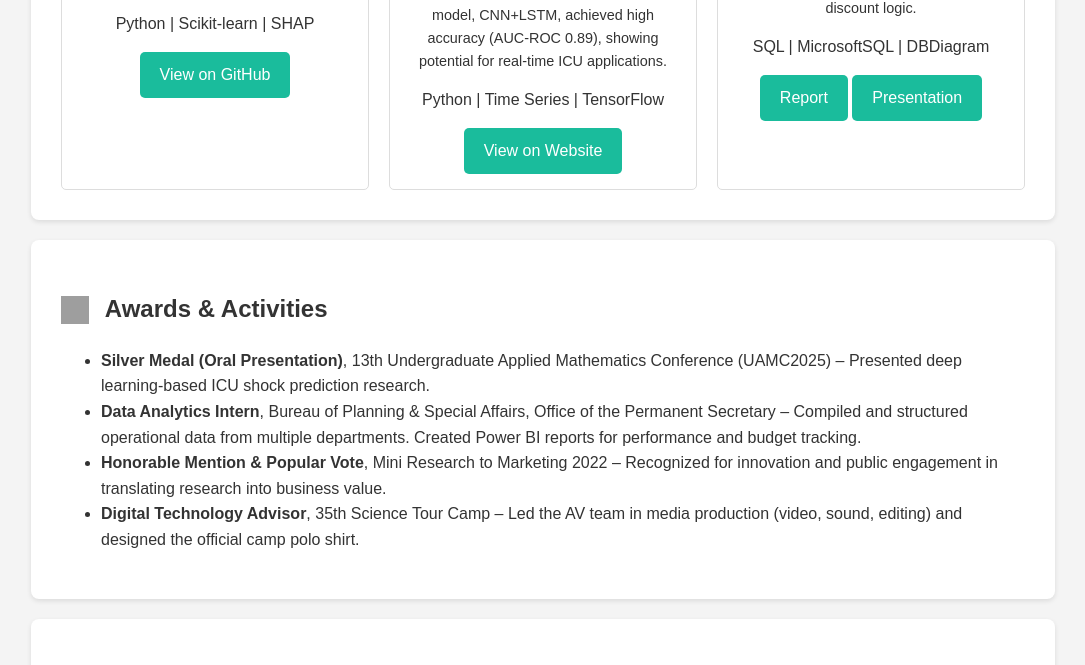
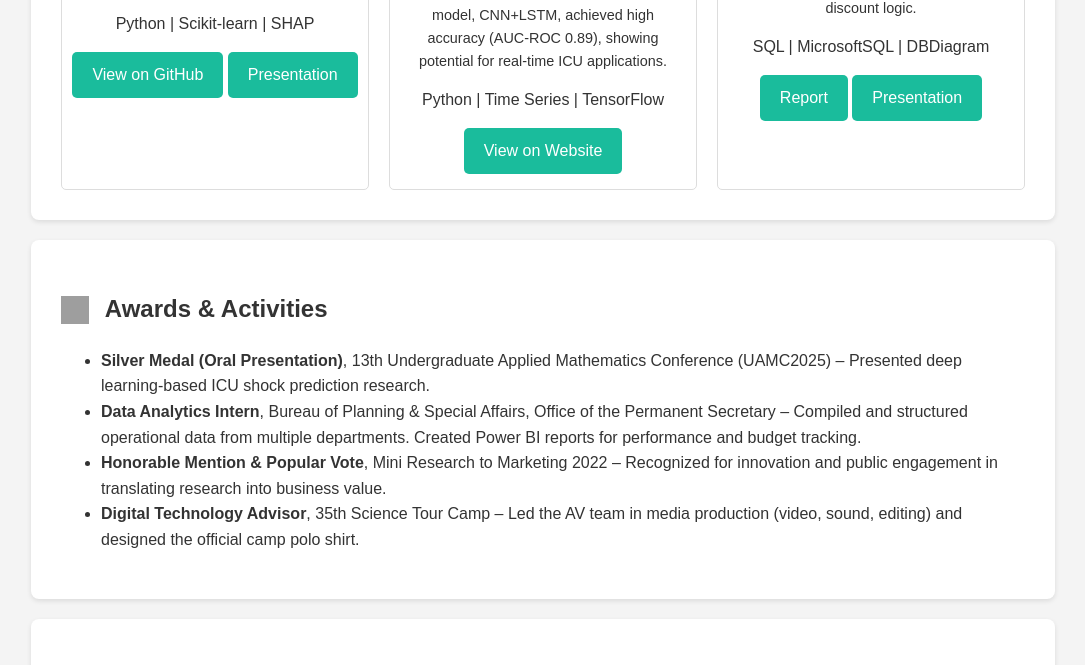
Before and after one commit to thanabodi-p/Portfolio, a plain HTML site: page index.html in a window 1280 px wide. Shown: the part 1937-2602 px from the top of the page, without its empty margins (97-1182 px from the left). Drawn offline with Linux system fonts and the light colour scheme; grey boxes are pictures that could not be loaded.

Commit message:
Update index.html

```diff
--- a/index.html
+++ b/index.html
@@ -99,6 +99,8 @@
                         <span>SHAP</span>
                     </div>
                     <a href="https://github.com/thanabodi-p/Project/tree/main/Smart%20Target" class="btn">View on GitHub</a>
+                    <a href="https://www.canva.com/design/DAGqfxa5gi4/LxZlYWWJqOVD5ZT41ThQSQ/view?utm_content=DAGqfxa5gi4&utm_campaign=designshare&utm_medium=link2&utm_source=uniquelinks&utlId=hb5892d4340" class="btn">Presentation</a>
+
                 </div>
                 <div class="project-card">
                     <img src="./images/roc.png" alt="Project 2 Image">
```
